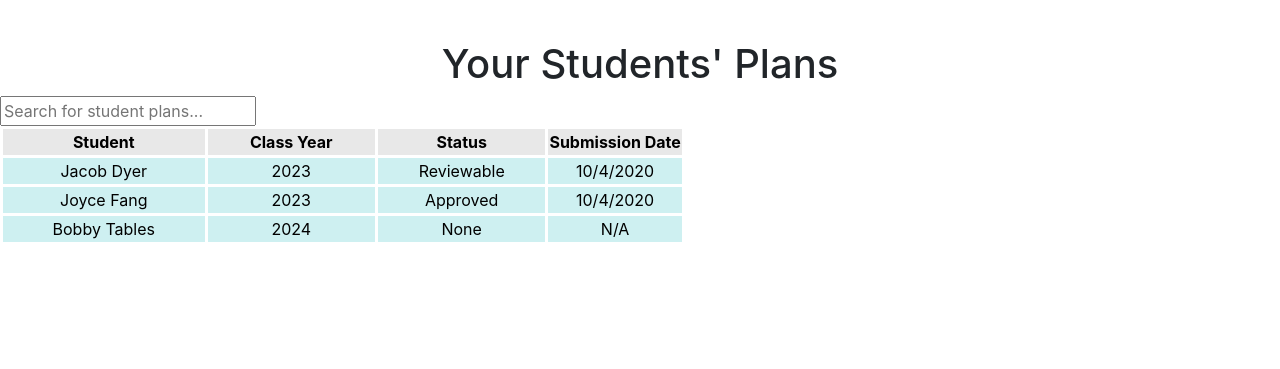
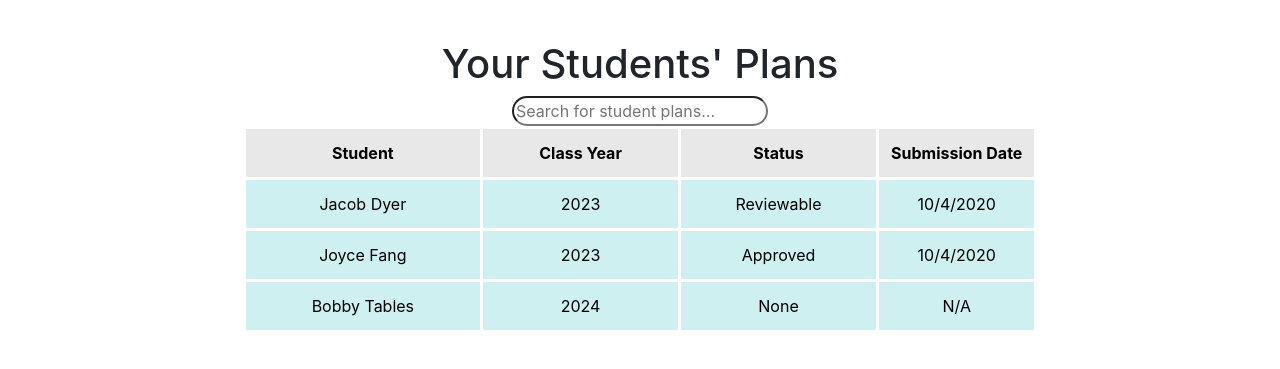
Before and after one commit to deusexmachina013/Primary-Source, a PHP site: page /admin/home.php in a window 1280 px wide. Shown: the part 84-453 px from the top of the page. Run offline with PHP 8.4, Linux system fonts and the light colour scheme.

Commit message:
Edited Admin Table and Search Bar

```diff
--- a/admin/home.php
+++ b/admin/home.php
@@ -20,9 +20,10 @@
 
     <main class="content">
       <h1>Your Students' Plans</h1>
-      <input class="plan-lookup" type="text" placeholder="Search for student plans..." id="admin-lookup" onkeyup="filterStudentPlans()">
-
-      <table id="plan-table">
+      <div class="search-bar">
+        <input type="text" class="admin-loopup" placeholder="Search for student plans..." id="admin-lookup" onkeyup="filterStudentPlans()">
+      </div>
+      <table class="center" id="plan-table">
         <!-- Table Heading -->
         <div class = "col-sm col-semester">
         <thead>
--- a/assets/css/style.css
+++ b/assets/css/style.css
@@ -138,16 +138,24 @@ button:hover {
 }
 
 th {
+    background-color: #CEF0F1;
+    margin: 6px;
+    padding: 12px;
+    height: 50px;
     background-color:#E8E8E8;
     color: black;
   }
 
 td {
+    background-color: #CEF0F1;
+    margin: 6px;
+    padding: 12px;
+    height: 50px;
     background-color:#CEF0F1;
     color: black;
 }
 
-  .name {
+.name {
     width: 25%;
     border: solid;
     border-color: white;
@@ -174,3 +182,14 @@ td {
     border-color: white;
     text-align: center;
 }
+
+.center {
+    margin-left: auto;
+    margin-right: auto;
+}
+
+.search-bar input[type=text] {
+    margin: 0 auto;
+    display: block;
+    border-radius: 25px;
+}
```
